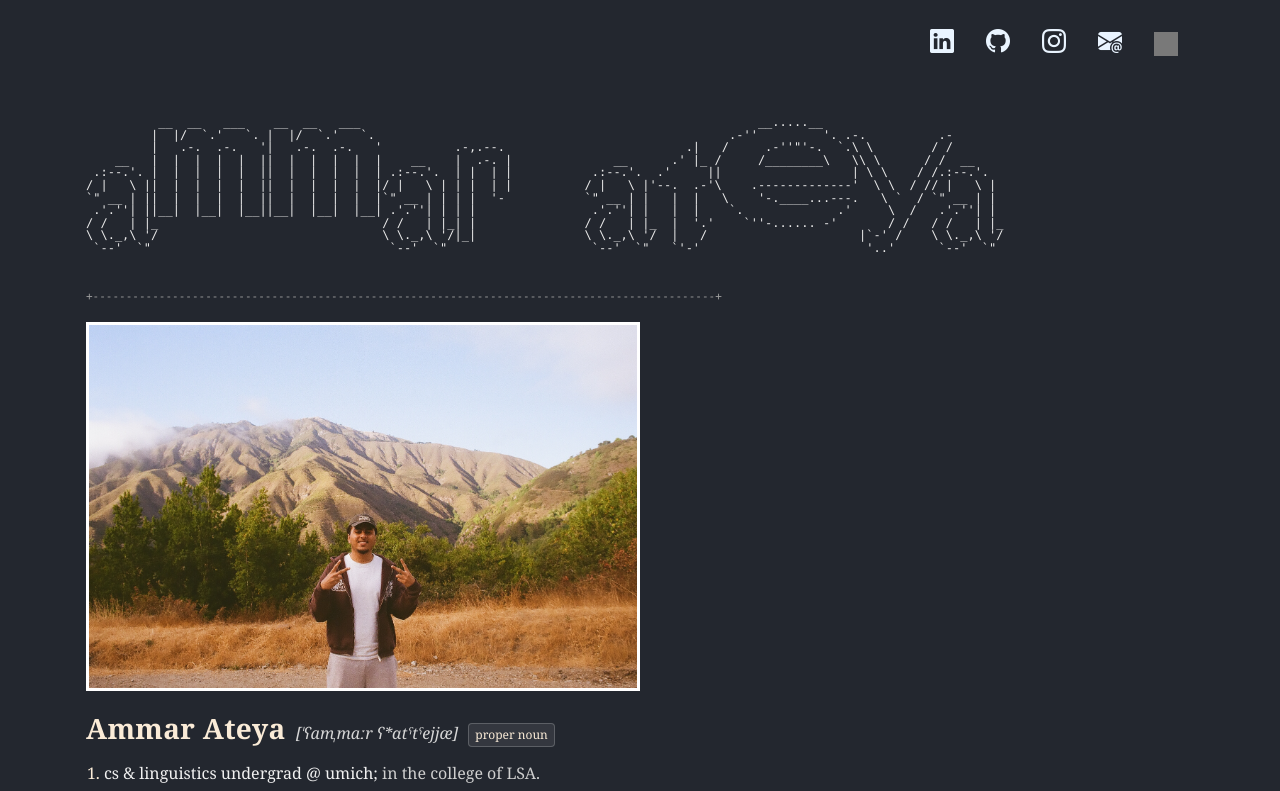
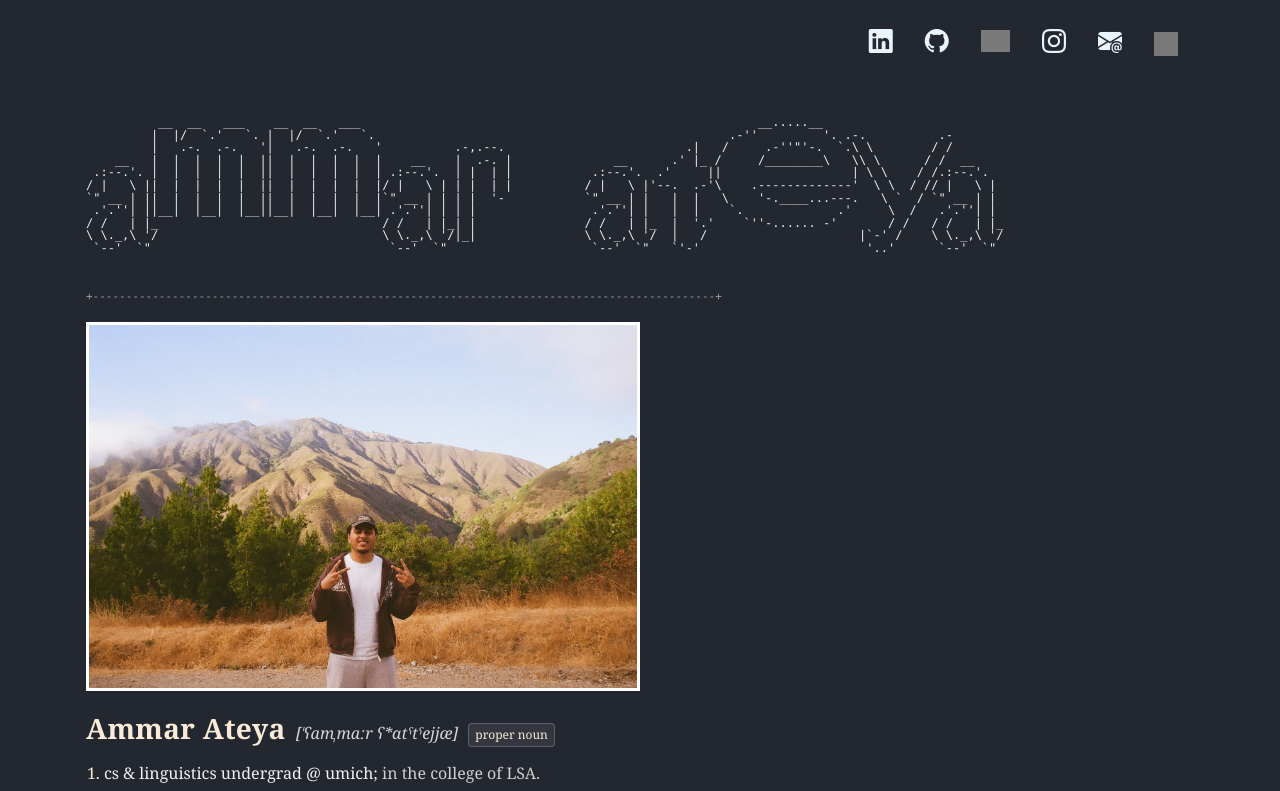
Before and after one commit to ammarateya/personal_site, a plain HTML site: page index.html in a window 1280 px wide. Shown: the top 791 px of the page. Drawn offline with nearby package versions, Linux system fonts and the light colour scheme; grey boxes are pictures that could not be loaded.

Commit message:
added webring

```diff
--- a/index.html
+++ b/index.html
@@ -43,6 +43,19 @@
           <a class="nav-link" href="https://github.com/ammarateya"
             ><i class="bi bi-github"></i
           ></a>
+          <a
+            class="nav-link"
+            href="https://michigan-webring.vercel.app"
+            target="_blank"
+            rel="noopener noreferrer"
+            aria-label="Michigan Webring"
+          >
+            <img
+              src="https://michigan-webring.vercel.app/images/michigan-logo-black.svg"
+              alt="Michigan Webring"
+              class="nav-icon-img"
+            />
+          </a>
           <a class="nav-link" href="https://www.instagram.com/ammarateya_/"
             ><i class="bi bi-instagram"></i
           ></a>
--- a/style.css
+++ b/style.css
@@ -21,6 +21,20 @@ body {
 .nav-link {
   color: #e9f4ff;
   font-size: 1.5em;
+}
+
+.nav-icon-img {
+  height: 22px;
+  margin-top: 6px;
+  width: auto;
+  display: block;
+  filter: invert(100%) saturate(0%) brightness(125%);
+  transition: transform 0.2s ease, filter 0.2s ease;
+}
+
+.nav-link:hover .nav-icon-img {
+  transform: translateY(-1px);
+  filter: invert(100%) saturate(0%) brightness(150%);
 }
 
 .nav-link:hover {
```
